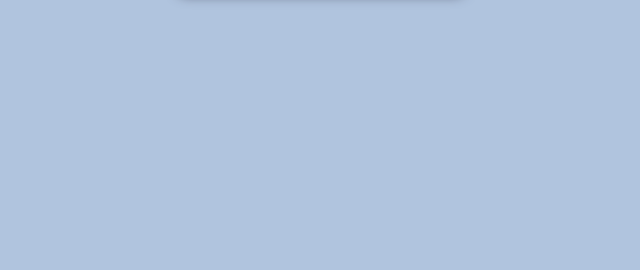
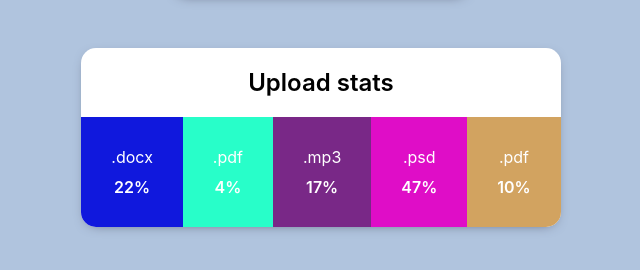
Before and after one commit to KamilaDudzik/goit-react-hw-01-components, a React (Create React App) app: page / in a window 1280 px wide. Shown: the part 436-706 px from the top of the page, without its empty margins (319-959 px from the left). Built offline with nearby package versions, Linux system fonts and the light colour scheme.

Commit message:
Finished 2nd task

```diff
--- a/src/components/App.jsx
+++ b/src/components/App.jsx
@@ -1,8 +1,11 @@
 import { Profile } from "./Profile/Profile";
 import user from "./Profile/user.json";
+import { Statistics } from "./Statistics/Statistics";
+import data from "./Statistics/data.json";
 
 export const App = () => {
   return (
+
     <div className="container">
       <Profile
         username={user.username}
@@ -11,6 +14,9 @@ export const App = () => {
         avatar={user.avatar}
         stats={user.stats}
       />
+
+        <Statistics title="Upload stats" stats={data} />
+
     </div>
   );
 };
--- /dev/null
+++ b/src/components/Statistics/Statistics.jsx
@@ -0,0 +1,29 @@
+import PropTypes from "prop-types";
+import css from "./Statistics.module.css";
+import { randomColor } from "./randomColor";
+
+export const Statistics = ({ title, stats }) => (
+    <section className={css.statistics}>
+        <h2 className={css.title}>{title}</h2>
+
+        <ul className={css.statList}>
+            {stats.map(key => {
+                return (
+                    <li
+                        className={css.item}
+                        key={key.id}
+                        style={{backgroundColor: randomColor()}}
+                    >
+                        <span className={css.label}>{key.label}</span>
+                        <span className={css.percentage}>{key.percentage}%</span>
+                    </li>
+                );
+            })}
+        </ul>
+    </section>
+);
+
+Statistics.propTypes = {
+    title: PropTypes.string,
+    stats: PropTypes.array
+}
--- /dev/null
+++ b/src/components/Statistics/randomColor.js
@@ -0,0 +1,3 @@
+export const randomColor = () => {
+    return `#${Math.floor(Math.random() * 16777215).toString(16)}`;
+};
```
